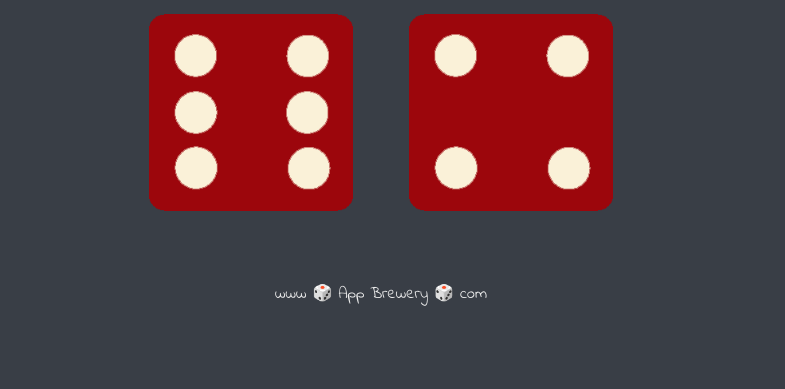
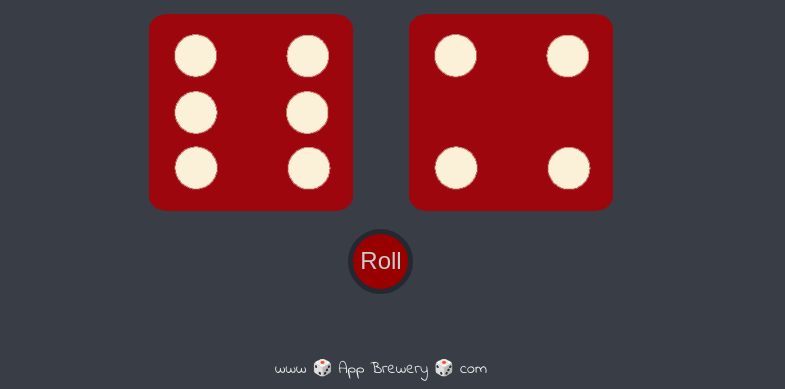
Before and after one commit to Alex-963/Dice-Game, a plain HTML site: page index.html in a window 1280 px wide. Shown: the part 441-830 px from the top of the page, without its empty margins (259-1044 px from the left). Before the commit the page ends 800 px from the top, so only its background shows below. Drawn offline with Linux system fonts and the light colour scheme; files whose address does not match are found by name.

Commit message:
Update index.html

```diff
--- a/index.html
+++ b/index.html
@@ -21,6 +21,7 @@
         <p>Player 2</p>
         <img class="img2" src="images/dice6.png">
       </div>
+      <div class="btn-container"><button class="btn" onClick="window.location.reload();">Roll</button></div>
 
     </div>
 
```
